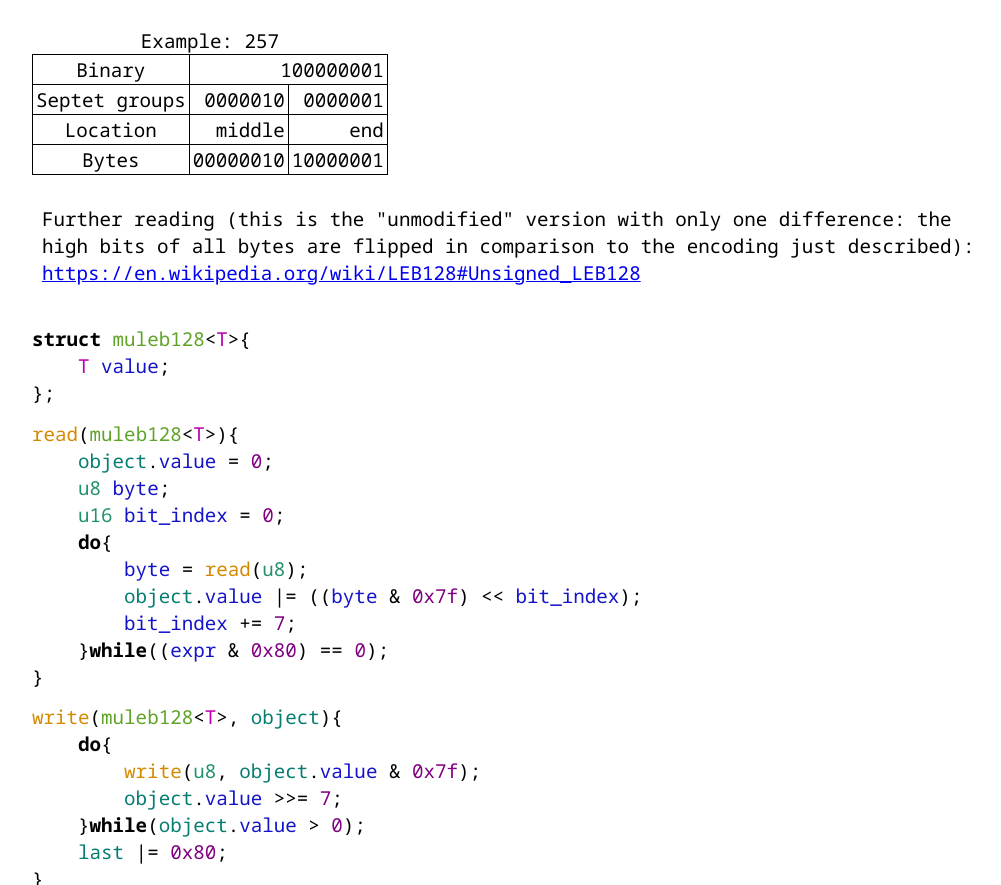
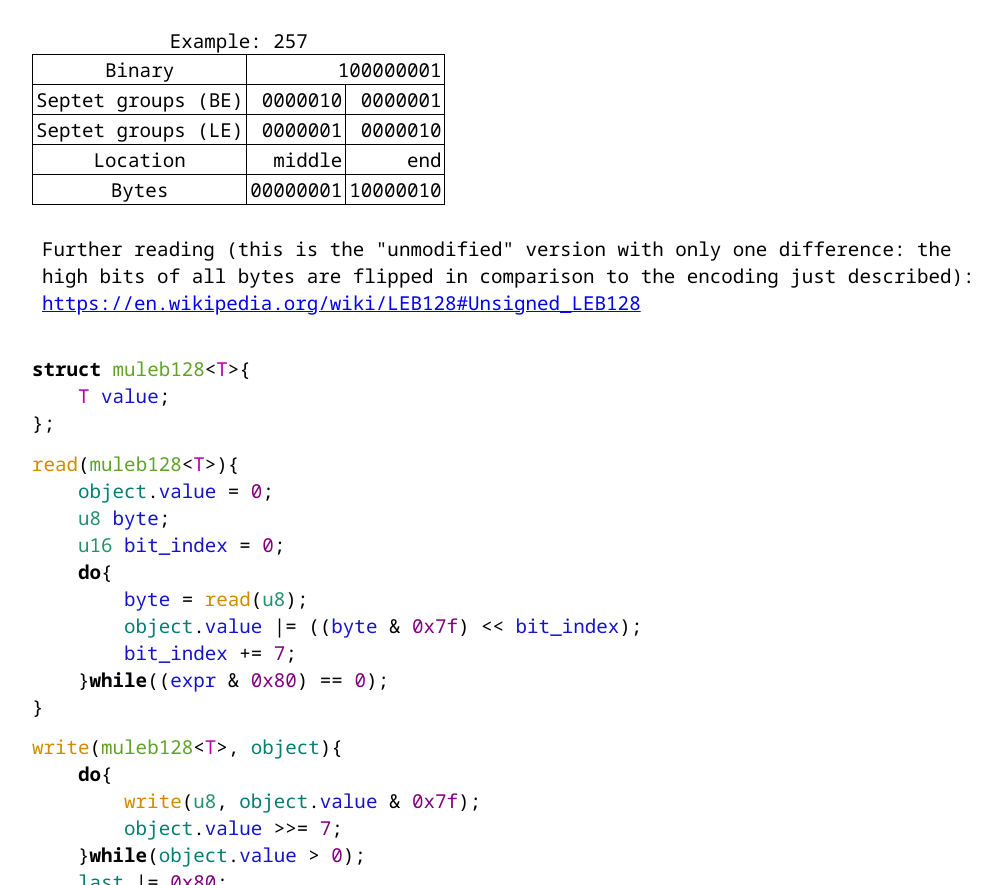
Before and after one commit to marralesfios/bcc, a website: page docs/sspec.html in a window 1280 px wide. Shown: the part 2252-3137 px from the top of the page, without its empty margins (128-1129 px from the left). Drawn offline with Linux system fonts and the light colour scheme.

Commit message:
fix bug in example

```diff
--- a/docs/sspec.html
+++ b/docs/sspec.html
@@ -70,9 +70,10 @@ This is the "Modified unsigned LEB128" format. It is variable-length and has the
                 </p>
 <table class="right-align"><caption style="caption-side: top;">Example: 257</caption><tbody>
 <tr><td>Binary</td><td colspan="2">100000001</td></tr>
-<tr><td>Septet groups</td><td>0000010</td><td>0000001</td></tr>
+<tr><td>Septet groups (BE)</td><td>0000010</td><td>0000001</td></tr>
+<tr><td>Septet groups (LE)</td><td>0000001</td><td>0000010</td></tr>
 <tr><td>Location</td><td>middle</td><td>end</td></tr>
-<tr><td>Bytes</td><td>00000010</td><td>10000001</td></tr></tbody></table>
+<tr><td>Bytes</td><td>00000001</td><td>10000010</td></tr></tbody></table>
                 <p>
 Further reading (this is the "unmodified" version with only one difference: the high bits of all bytes are flipped in comparison to the encoding just described): <a href="https://en.wikipedia.org/wiki/LEB128#Unsigned_LEB128">https://en.wikipedia.org/wiki/LEB128#Unsigned_LEB128</a>
                 </p>
```
